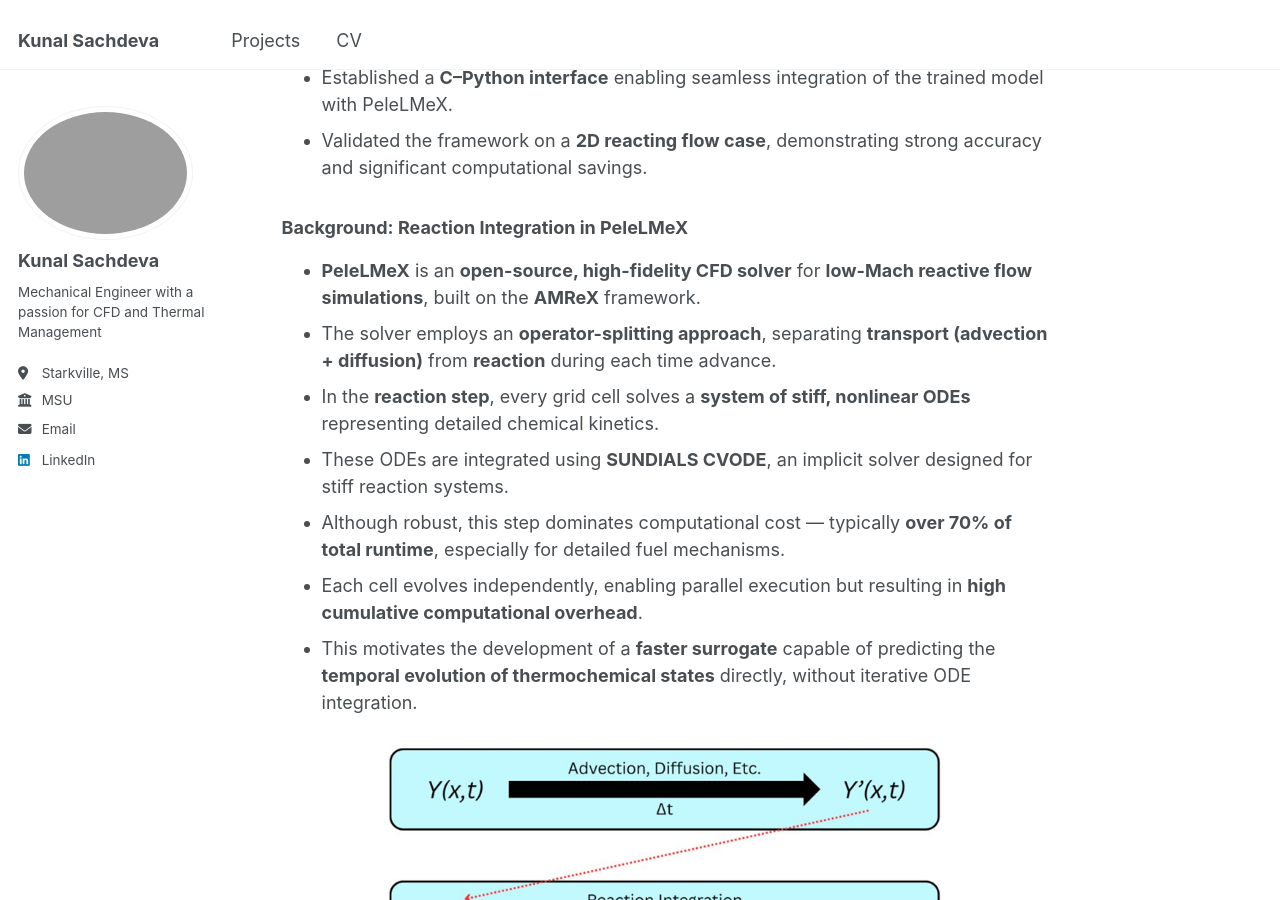
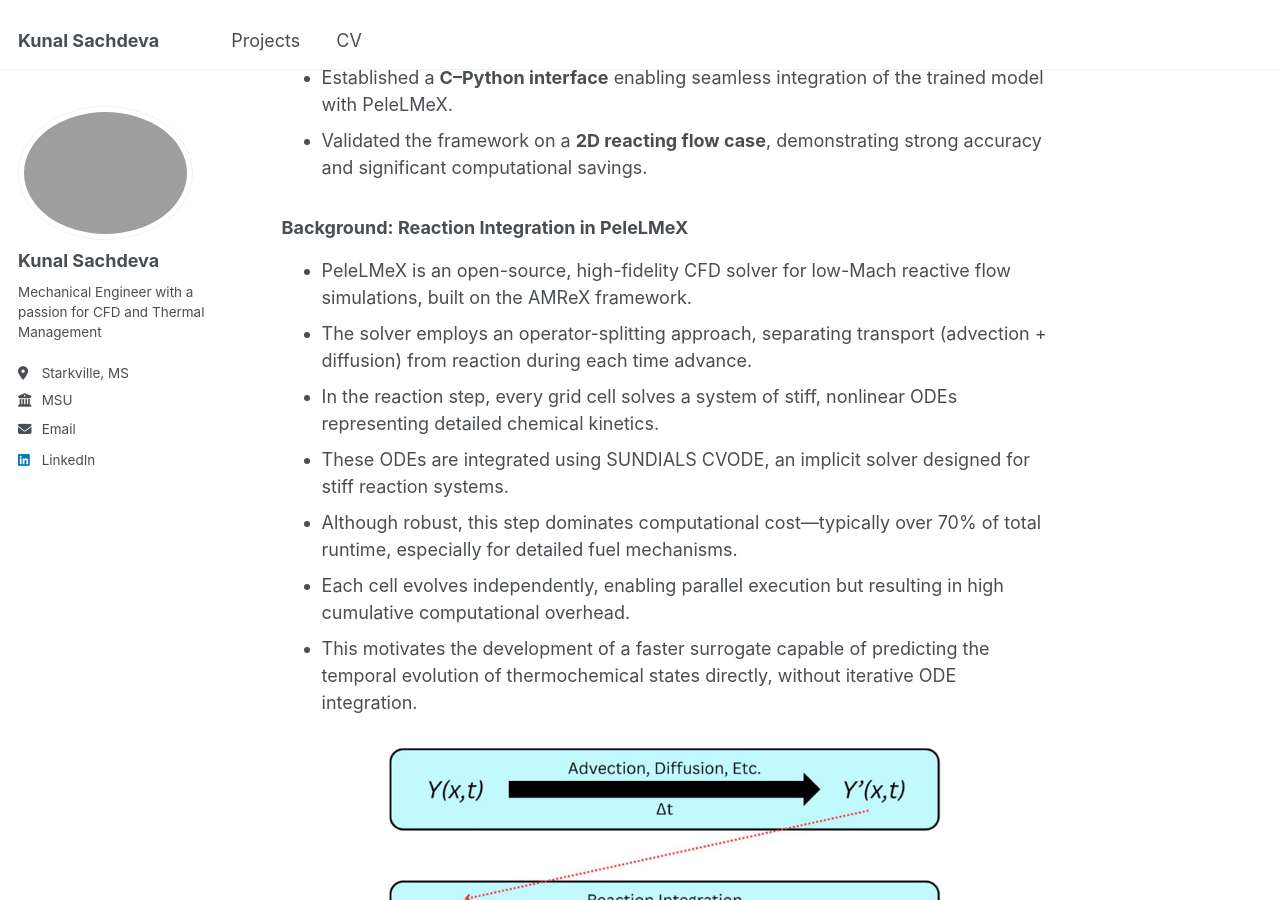
Before and after one commit to sachdevakunal/sachdevakunal.github.io, a Jekyll site: the page built from _projects/ms_thesis.md, in a window 1280 px wide and 900 px high, scrolled down 431 px. Built offline with Jekyll 4.4.1, drawn with Linux system fonts in a browser that asks for light colours.

```diff
--- a/_projects/ms_thesis.md
+++ b/_projects/ms_thesis.md
@@ -15,13 +15,13 @@ link: /projects/ms-thesis/
 
 ### Background: Reaction Integration in PeleLMeX
 
-- **PeleLMeX** is an **open-source, high-fidelity CFD solver** for **low-Mach reactive flow simulations**, built on the **AMReX** framework.
-- The solver employs an **operator-splitting approach**, separating **transport (advection + diffusion)** from **reaction** during each time advance.
-- In the **reaction step**, every grid cell solves a **system of stiff, nonlinear ODEs** representing detailed chemical kinetics.
-- These ODEs are integrated using **SUNDIALS CVODE**, an implicit solver designed for stiff reaction systems.
-- Although robust, this step dominates computational cost — typically **over 70% of total runtime**, especially for detailed fuel mechanisms.
-- Each cell evolves independently, enabling parallel execution but resulting in **high cumulative computational overhead**.
-- This motivates the development of a **faster surrogate** capable of predicting the **temporal evolution of thermochemical states** directly, without iterative ODE integration.
+- PeleLMeX is an open-source, high-fidelity CFD solver for low-Mach reactive flow simulations, built on the AMReX framework.
+- The solver employs an operator-splitting approach, separating transport (advection + diffusion) from reaction during each time advance.
+- In the reaction step, every grid cell solves a system of stiff, nonlinear ODEs representing detailed chemical kinetics.
+- These ODEs are integrated using SUNDIALS CVODE, an implicit solver designed for stiff reaction systems.
+- Although robust, this step dominates computational cost—typically over 70% of total runtime, especially for detailed fuel mechanisms.
+- Each cell evolves independently, enabling parallel execution but resulting in high cumulative computational overhead.
+- This motivates the development of a faster surrogate capable of predicting the temporal evolution of thermochemical states directly, without iterative ODE integration.
 
 <p align="center">
   <img src="https://sachdevakunal.github.io/images/ms_thesis/op_split.png" width="75%">
```
